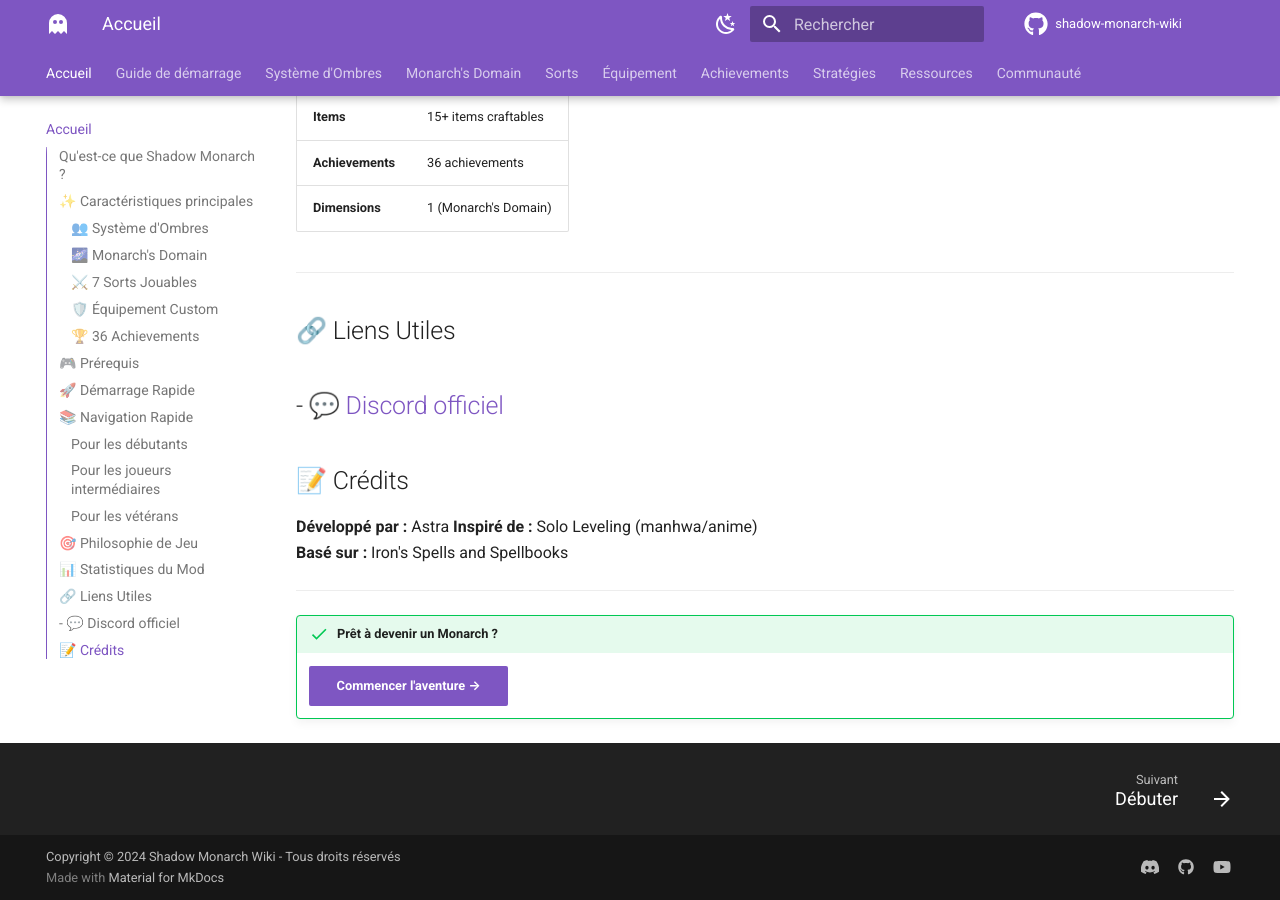
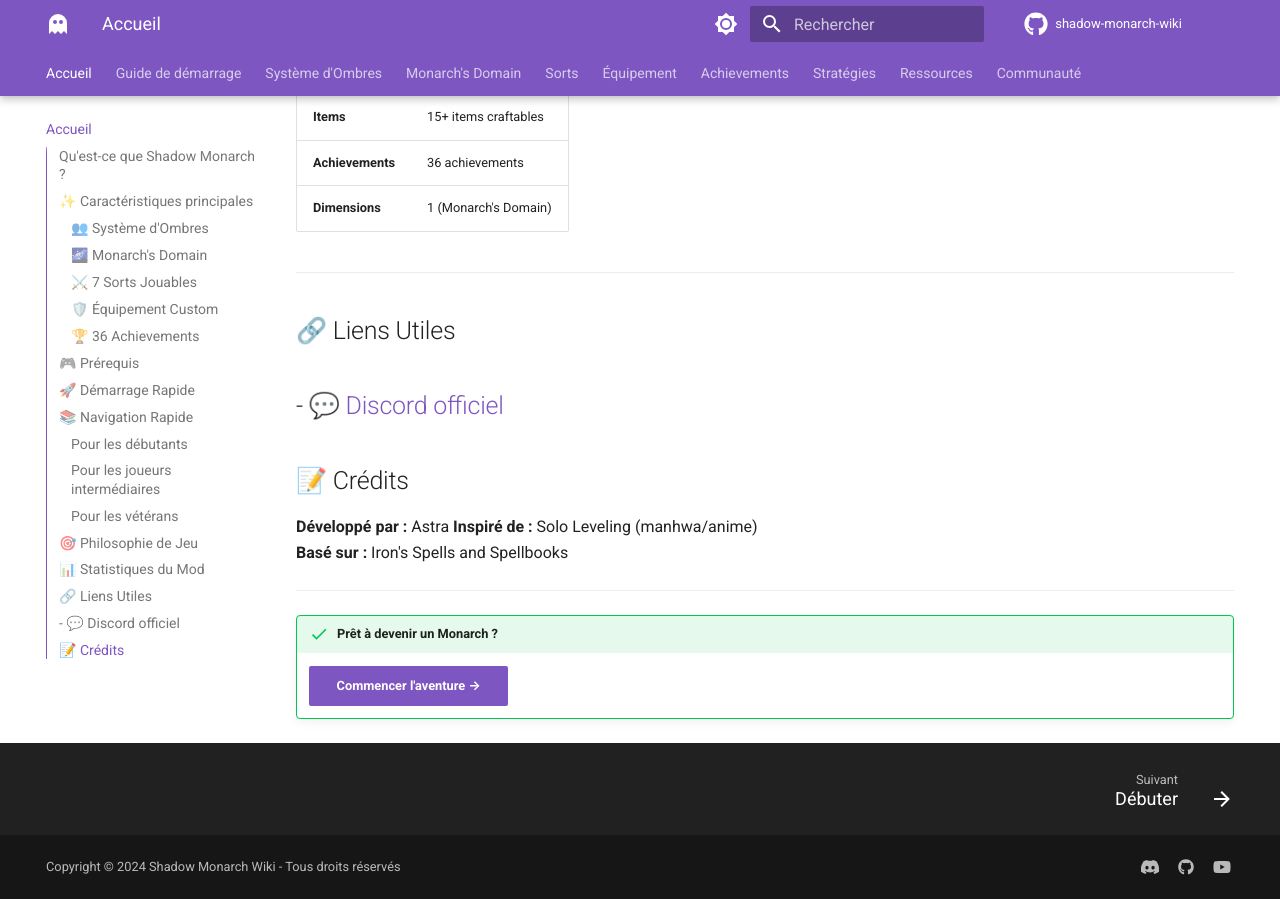
Before and after one commit to Astra-oct/shadow-monarch-wiki, an MkDocs documentation site: the page built from docs/index.md, in a window 1280 px wide and 900 px high, scrolled down 3464 px. Built offline with MkDocs 1.6.1 and Material for MkDocs 9.7.7, drawn with Linux system fonts in a browser that asks for light colours; comment, search, counter and statistics services are not loaded.

Commit message:
Configure MkDocs Material avec GitHub Actions

```diff
--- a/mkdocs.yml
+++ b/mkdocs.yml
@@ -1,30 +1,35 @@
+# Site Information
 site_name: Shadow Monarch Wiki
 site_description: Guide complet pour le mod Shadow Monarch - Minecraft 1.21.1
-site_author: astra
-site_url: https://astra-oct.github.io/shadow-monarch-wiki
+site_author: Astra
+site_url: https://astra-oct.github.io/shadow-monarch-wiki/
 
+# Repository
 repo_name: shadow-monarch-wiki
 repo_url: https://github.com/astra-oct/shadow-monarch-wiki
 edit_uri: edit/main/docs/
 
-# --- THEME MATERIAL (correct) ---
+# Theme Configuration
 theme:
   name: material
   language: fr
 
   palette:
+    # Mode clair
     - scheme: default
       primary: deep purple
       accent: purple
       toggle:
-        icon: material/weather-night
-        name: Mode sombre
+        icon: material/brightness-7
+        name: Passer en mode sombre
+
+    # Mode sombre
     - scheme: slate
       primary: deep purple
       accent: purple
       toggle:
-        icon: material/weather-sunny
-        name: Mode clair
+        icon: material/brightness-4
+        name: Passer en mode clair
 
   font:
     text: Roboto
@@ -51,7 +56,7 @@
     - content.code.copy
     - content.code.annotate
 
-# Extensions Markdown (OK)
+# Markdown Extensions
 markdown_extensions:
   - abbr
   - admonition
@@ -79,7 +84,11 @@
   - pymdownx.keys
   - pymdownx.mark
   - pymdownx.smartsymbols
-  - pymdownx.superfences
+  - pymdownx.superfences:
+      custom_fences:
+        - name: mermaid
+          class: mermaid
+          format: !!python/name:pymdownx.superfences.fence_code_format
   - pymdownx.tabbed:
       alternate_style: true
   - pymdownx.tasklist:
@@ -93,7 +102,7 @@
   - minify:
       minify_html: true
 
-# Navigation
+# Navigation Structure
 nav:
   - Accueil: index.md
 
@@ -158,7 +167,7 @@
     - Conseils de vétérans: community/tips.md
     - Contribuer: community/contribute.md
 
-# Extra
+# Extra Configuration
 extra:
   social:
     - icon: fontawesome/brands/discord
@@ -171,11 +180,14 @@
       link: https://youtube.com/@votre-chaine
       name: YouTube
 
+  generator: false
+
 # Copyright
-copyright: Copyright © 2024 Shadow Monarch Wiki - Tous droits réservés
+copyright: Copyright &copy; 2024 Shadow Monarch Wiki - Tous droits réservés
 
-extra_css:
-  - stylesheets/extra.css
+# Custom CSS/JS (créer ces fichiers plus tard si besoin)
+#extra_css:
+ # - stylesheets/extra.css
 
-extra_javascript:
-  - javascripts/extra.js
+#extra_javascript:
+ # - javascripts/extra.js
--- /dev/null
+++ b/requirements.txt
@@ -0,0 +1,4 @@
+mkdocs>=1.5.0
+mkdocs-material>=9.5.0
+mkdocs-minify-plugin>=0.7.0
+pymdown-extensions>=10.0
```
Also changed, not shown: 1 other file.
